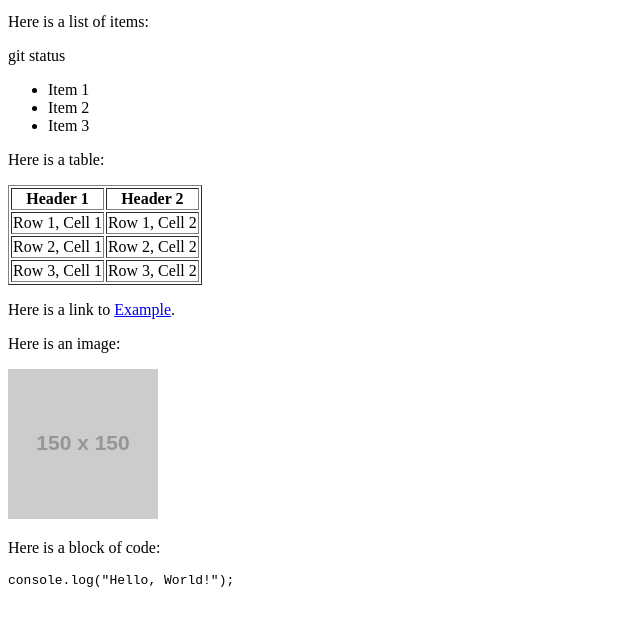
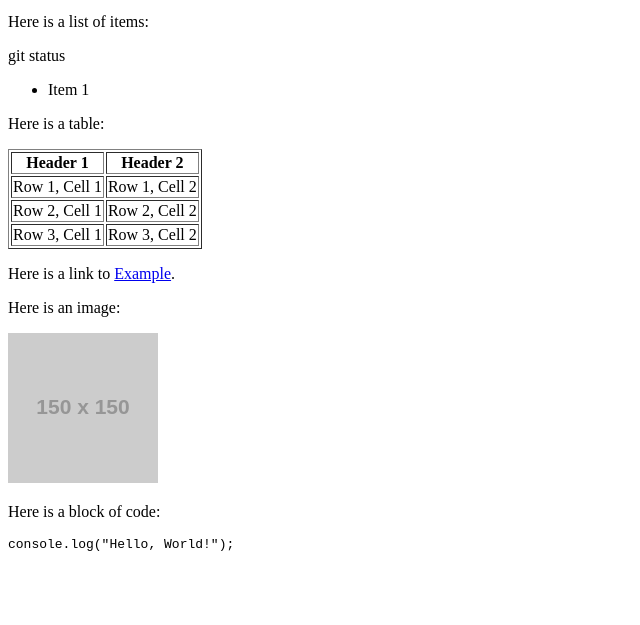
Before and after one commit to Snehalankush9/first, a plain HTML site: page index.html in a window 1280 px wide. Shown: the part 101-726 px from the top of the page, without its empty margins (0-640 px from the left). Drawn offline with Linux system fonts and the light colour scheme; placeholder pictures from the web are drawn by us.

Commit message:
Update index.html
item chnaged

```diff
--- a/index.html
+++ b/index.html
@@ -11,8 +11,7 @@
     <p>Here is a list of items:</p>git status
     <ul>
         <li>Item 1</li>
-        <li>Item 2</li>
-        <li>Item 3</li>
+
     </ul>
     <p>Here is a table:</p>
     <table border="1">
```
